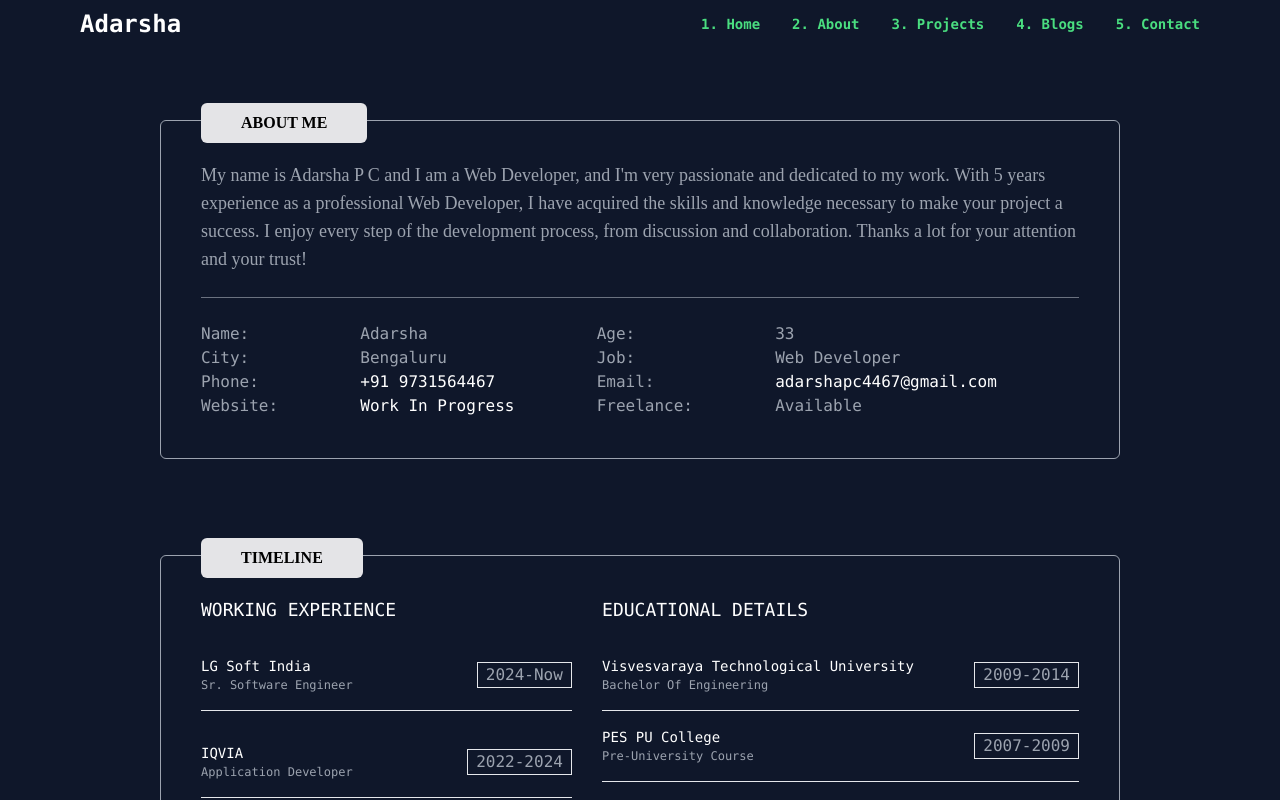
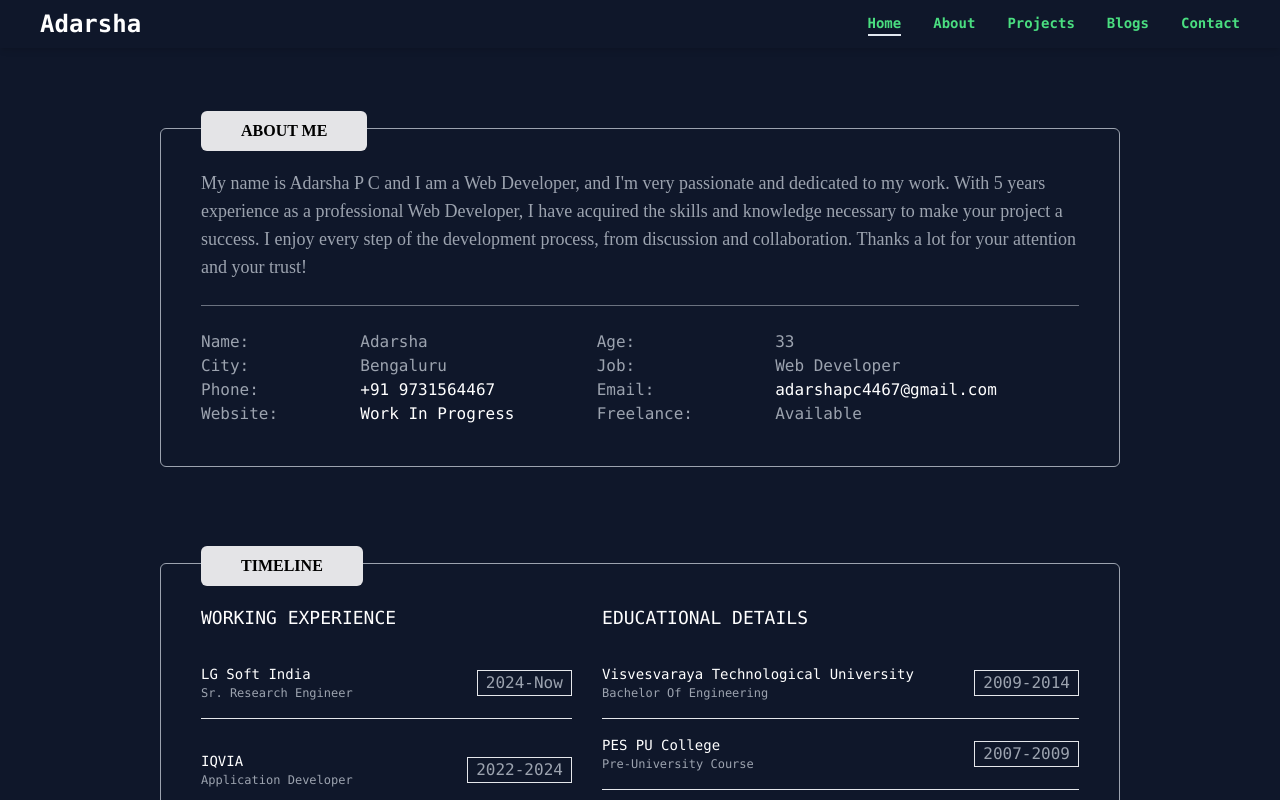
Before and after one commit to AdarshaCoding/adarsha-portfolio, a React (Vite) app: page /about in a window 1280 px wide. Shown: the top 800 px of the page. Built offline with nearby package versions, Linux system fonts and the light colour scheme.

Commit message:
Header updates

```diff
--- a/src/components/Header.jsx
+++ b/src/components/Header.jsx
@@ -1,4 +1,4 @@
-import { useEffect, useState } from "react";
+import { useState } from "react";
 import { Link } from "react-router-dom";
 
 const Title = () => {
@@ -10,51 +10,69 @@ const Title = () => {
 };
 
 const Header = () => {
-  const [scroll, setScroll] = useState(false);
+  // Set initial state for the active page
+  const [activePage, setActivePage] = useState("home");
 
-  // Debugging: Log scroll position to verify it's updating
-  useEffect(() => {
-    const handleScroll = () => {
-      console.log("Scroll Position:", window.scrollY); // Log scroll position for debugging
-      if (window.scrollY > 50) {
-        setScroll(true);
-      } else {
-        setScroll(false);
-      }
-    };
-
-    window.addEventListener("scroll", handleScroll);
-
-    // Cleanup the event listener
-    return () => {
-      window.removeEventListener("scroll", handleScroll);
-    };
-  }, []); // Empty dependency array means this runs only once, on mount
-
+  const handlePageChange = (page) => {
+    setActivePage(page);
+  };
   return (
     <header
-      className={`font-mono text-white mt-2 sticky top-0 left-0 transition-all duration-300 ${
-        scroll ? "bg-black z-10" : ""
-      }`}
+      className={`font-mono text-white sticky top-0 left-0 px-10 bg-base-100 py-2 z-50 shadow-md`}
     >
       <div className="flex justify-between items-center">
         <Title />
         <nav>
           <ul className="flex gap-8 text-sm font-semibold text-green-400">
-            <li className="cursor-pointer hover:text-white">
-              <Link to={"/"}>1. Home</Link>
+            <li
+              onClick={() => handlePageChange("home")}
+              className={`font-semibold ${
+                activePage === "home"
+                  ? "border-b-2 border-slate-200 pb-[1px]"
+                  : ""
+              } hover:text-white`}
+            >
+              <Link to={"/"}>Home</Link>
             </li>
-            <li className="cursor-pointer hover:text-white">
-              <Link to={"/about"}>2. About</Link>
+            <li
+              onClick={() => handlePageChange("about")}
+              className={`font-semibold ${
+                activePage === "about"
+                  ? "border-b-2 border-slate-200 pb-[1px]"
+                  : ""
+              } hover:text-white`}
+            >
+              <Link to={"/about"}>About</Link>
             </li>
-            <li className="cursor-pointer hover:text-white">
-              <Link to={"/projects"}>3. Projects</Link>
+            <li
+              onClick={() => handlePageChange("projects")}
+              className={`font-semibold ${
+                activePage === "projects"
+                  ? "border-b-2 border-slate-200 pb-[1px]"
+                  : ""
+              } hover:text-white`}
+            >
+              <Link to={"/projects"}>Projects</Link>
             </li>
-            <li className="cursor-pointer hover:text-white">
-              <Link to={"/blogs"}>4. Blogs</Link>
+            <li
+              onClick={() => handlePageChange("blogs")}
+              className={`font-semibold ${
+                activePage === "blogs"
+                  ? "border-b-2 border-slate-200 pb-[1px]"
+                  : ""
+              } hover:text-white`}
+            >
+              <Link to={"/blogs"}>Blogs</Link>
             </li>
-            <li className="cursor-pointer hover:text-white">
-              <Link to={"/contact"}>5. Contact</Link>
+            <li
+              onClick={() => handlePageChange("contact")}
+              className={`font-semibold ${
+                activePage === "contact"
+                  ? "border-b-2 border-slate-200 pb-[1px]"
+                  : ""
+              } hover:text-white`}
+            >
+              <Link to={"/contact"}>Contact</Link>
             </li>
           </ul>
         </nav>
--- a/src/components/Layout.jsx
+++ b/src/components/Layout.jsx
@@ -5,13 +5,15 @@ import { Outlet } from "react-router-dom";
 
 const Layout = () => {
   return (
-    <div className="container flex flex-col min-h-screen">
+    <div>
       <Header />
-      <main className="flex-grow mt-20 text-white container">
-        {/* this is where nested routes will be rendered */}
-        <Outlet />
-      </main>
-      <Footer />
+      <div className="container flex flex-col min-h-screen">
+        <main className="flex-grow mt-20 text-white container">
+          {/* this is where nested routes will be rendered */}
+          <Outlet />
+        </main>
+        <Footer />
+      </div>
     </div>
   );
 };
--- a/src/utils/constants.js
+++ b/src/utils/constants.js
@@ -2,7 +2,7 @@ export const experience = [
   {
     id: 1,
     company: "LG Soft India",
-    designation: "Sr. Software Engineer",
+    designation: "Sr. Research Engineer",
     startYear: 2024,
     endYear: "NA",
     currentOrg: true,
--- a/tailwind.config.js
+++ b/tailwind.config.js
@@ -37,4 +37,9 @@ export default {
     },
   },
   plugins: [require("daisyui")],
+  safelist: [
+    "decoration-offset-2",
+    "decoration-offset-4",
+    "decoration-offset-6",
+  ],
 };
```
